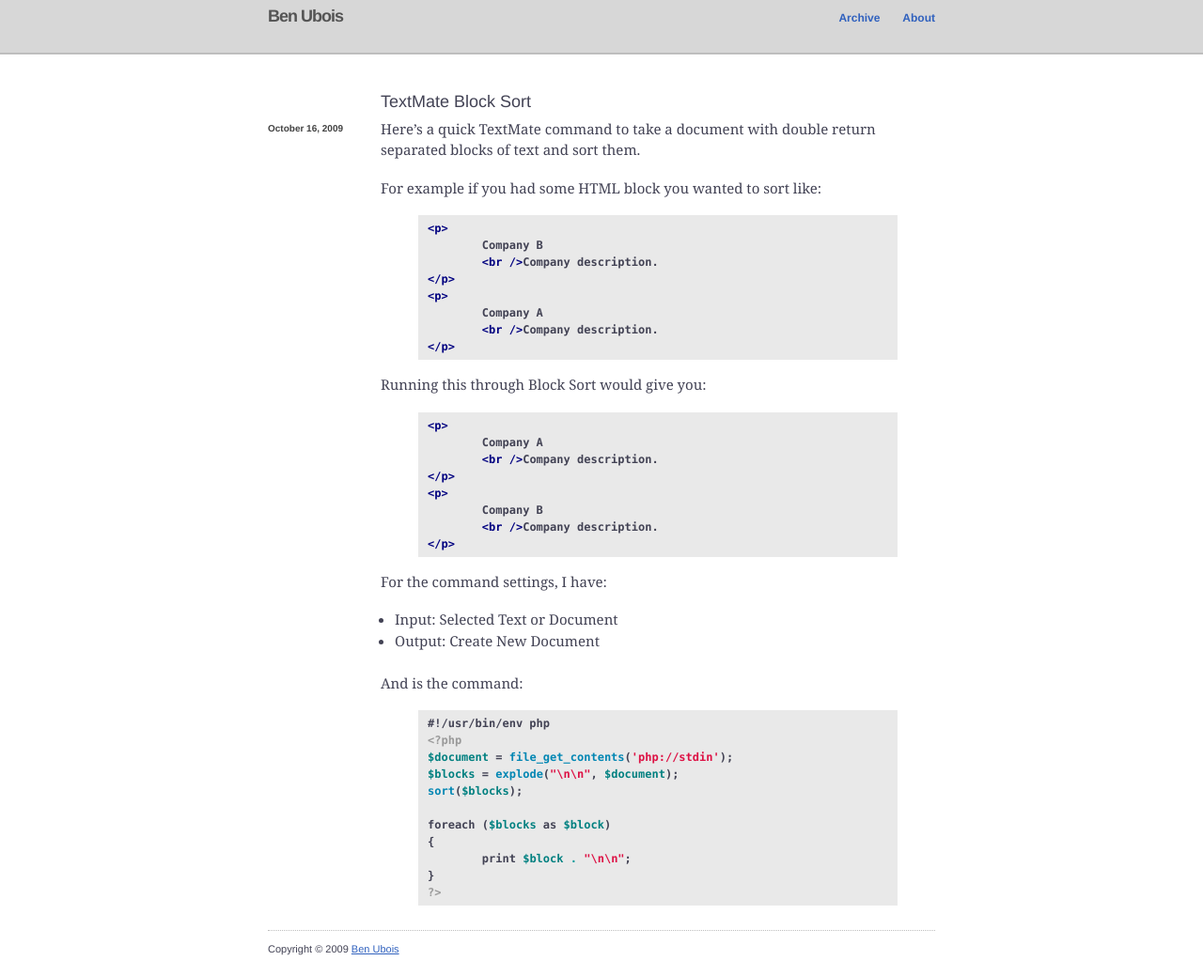
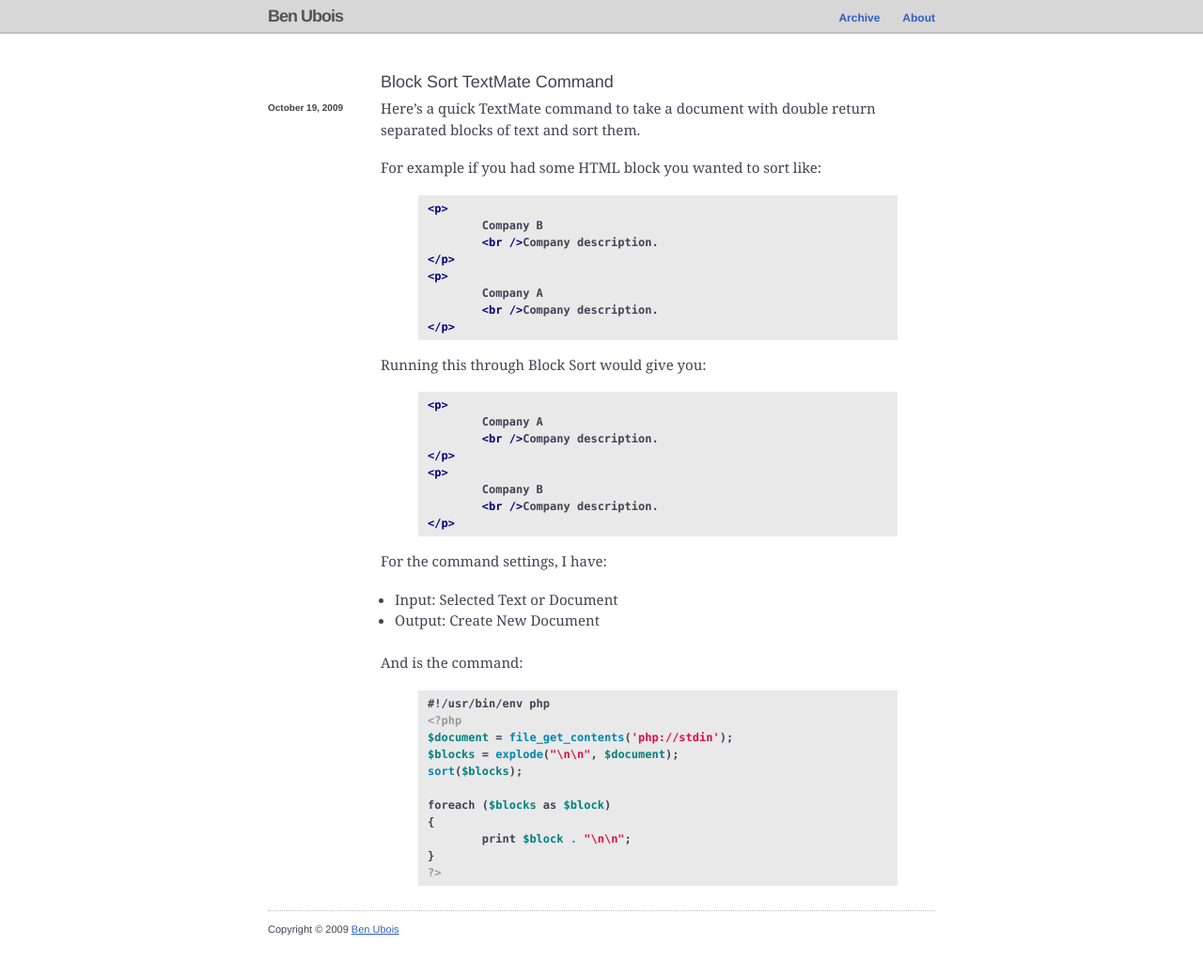
Before and after one commit to benubois/benubois.github.com, a Jekyll site: the page built from _posts/2009-10-19-block-sort.markdown, in a window 1280 px wide. Shown: the whole page at 94% size. Built offline with Jekyll 4.4.1, drawn with Linux system fonts in a browser that asks for light colours; nearby versions of some CDN libraries; after the commit the page ends 1017 px from its top, so only the background shows below that.

Commit message:
Post edits. Navigation style update.

```diff
--- a/_posts/2009-10-16-block-sort.markdown
+++ b/_posts/2009-10-19-block-sort.markdown
@@ -1,6 +1,6 @@
 ---
 layout: post
-title: TextMate Block Sort
+title: Block Sort TextMate Command
 ---
 
 Here’s a quick TextMate command to take a document with double return separated blocks of text and sort them.
--- a/css/master.css
+++ b/css/master.css
@@ -163,6 +163,7 @@ li {
 	padding-top: 2px;
 	text-align: right;
 	width: 330px;
+	margin: 0;
 }
 #nav li {
 	display: inline;
```
